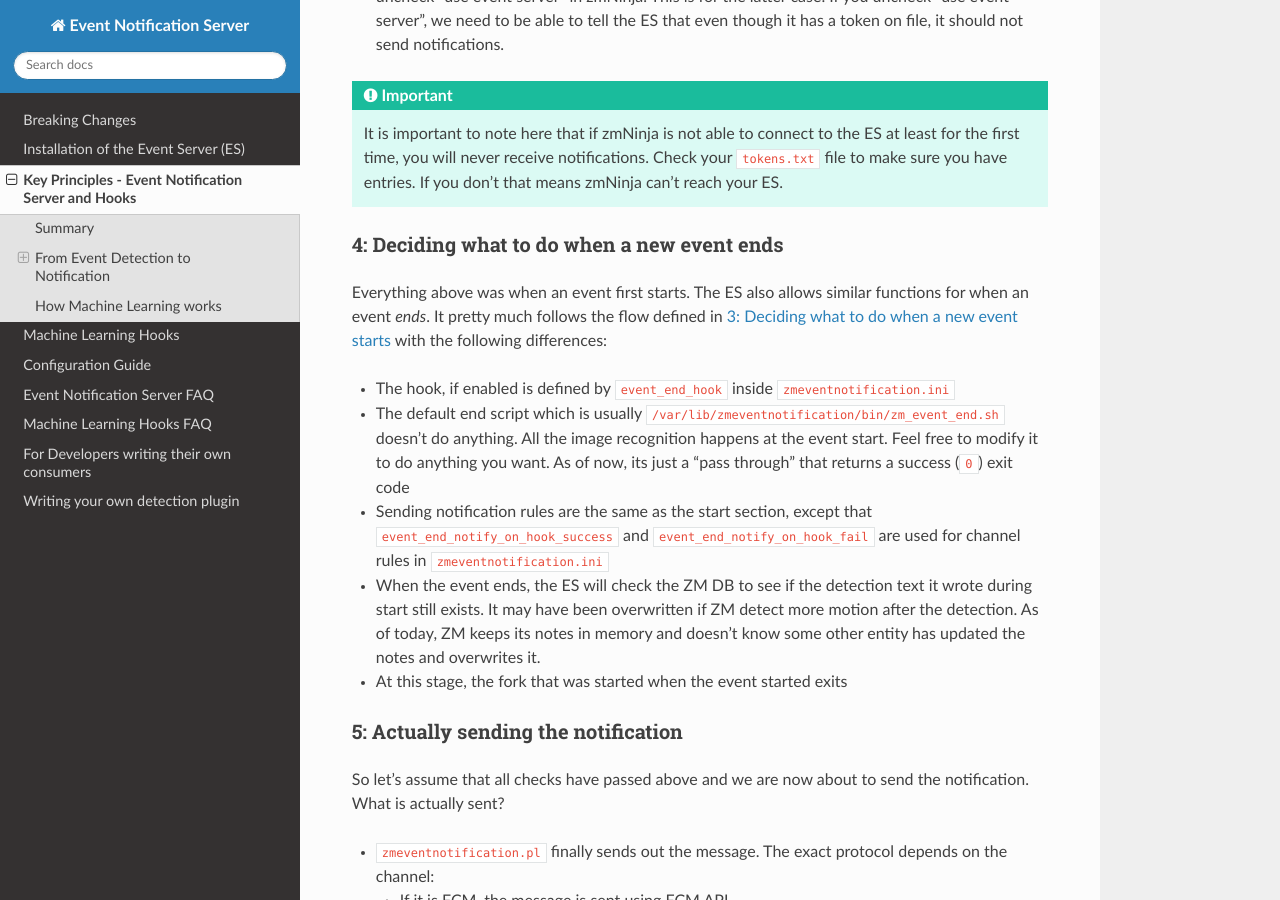
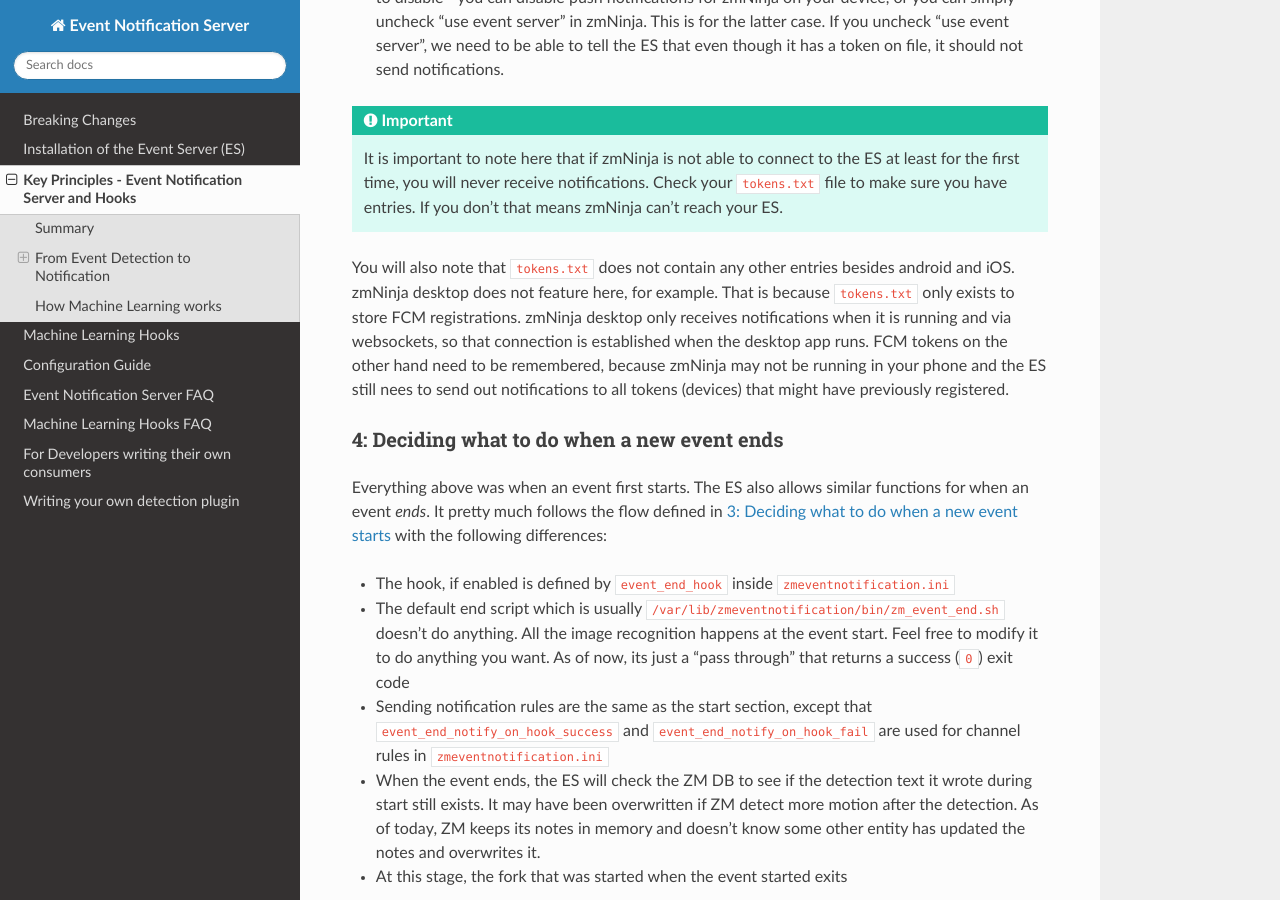
Before and after one commit to ZoneMinder/zmeventnotification, a Sphinx documentation site: the page built from docs/guides/principles.rst, in a window 1280 px wide and 900 px high, scrolled down 4001 px. Built offline with Sphinx 7.4.7 and the Read the Docs theme 2.0.0, drawn with Linux system fonts in a browser that asks for light colours; some of the changed text lies outside the part shown.

Commit message:
more doc

```diff
--- a/docs/guides/principles.rst
+++ b/docs/guides/principles.rst
@@ -85,7 +85,7 @@
 
 .. note::
 
-    There is another "configuration" file that impacts this decision process. This only applies to the "fcm" channel and is not documented very much. So read this section well.
+    ``tokens.txt`` is another "configuration" file that impacts the decision process for sending a notification out. This only applies to the "fcm" channel (i.e. mobile push notification) and is not documented very much. So read this section well.
 
 There is another file, ``/var/lib/zmeventnotification/push/tokens.txt`` that dictates if events are finally sent or not. This pre-dates all the hook stuff and was created really so that zmNinja could receive notifications from the ES.
 
@@ -115,6 +115,8 @@
 .. important::
 
     It is important to note here that if zmNinja is not able to connect to the ES at least for the first time, you will never receive notifications. Check your ``tokens.txt`` file to make sure you have entries. If you don't that means zmNinja can't reach your ES.
+
+You will also note that ``tokens.txt`` does not contain any other entries besides android and iOS. zmNinja desktop does not feature here, for example. That is because ``tokens.txt`` only exists to store FCM registrations. zmNinja desktop only receives notifications when it is running and via websockets, so that connection is established when the desktop app runs. FCM tokens on the other hand need to be remembered, because zmNinja may not be running in your phone and the ES still nees to send out notifications to all tokens (devices) that might have previously registered.
 
 4: Deciding what to do when a new event ends
 -----------------------------------------------------
```
